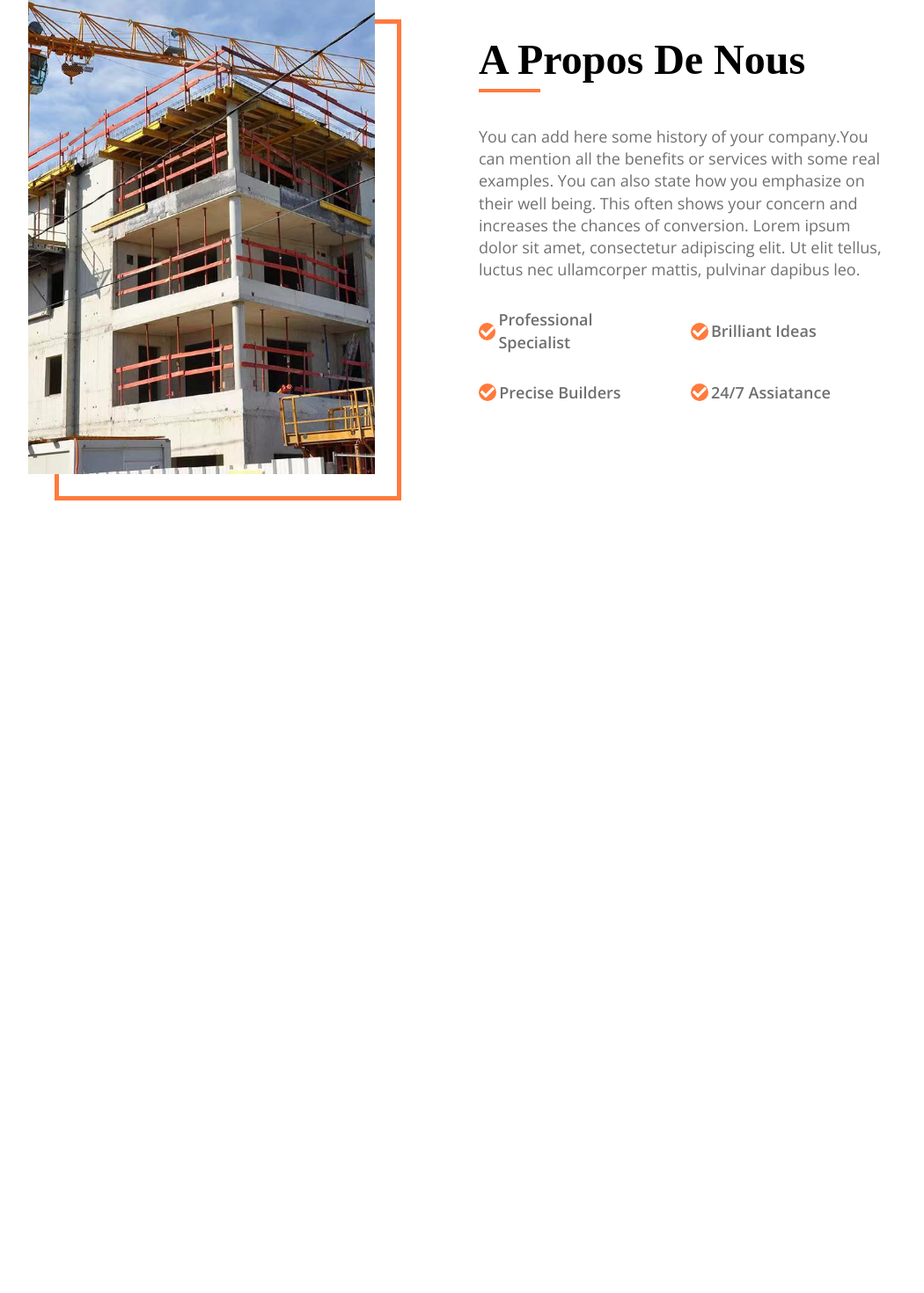
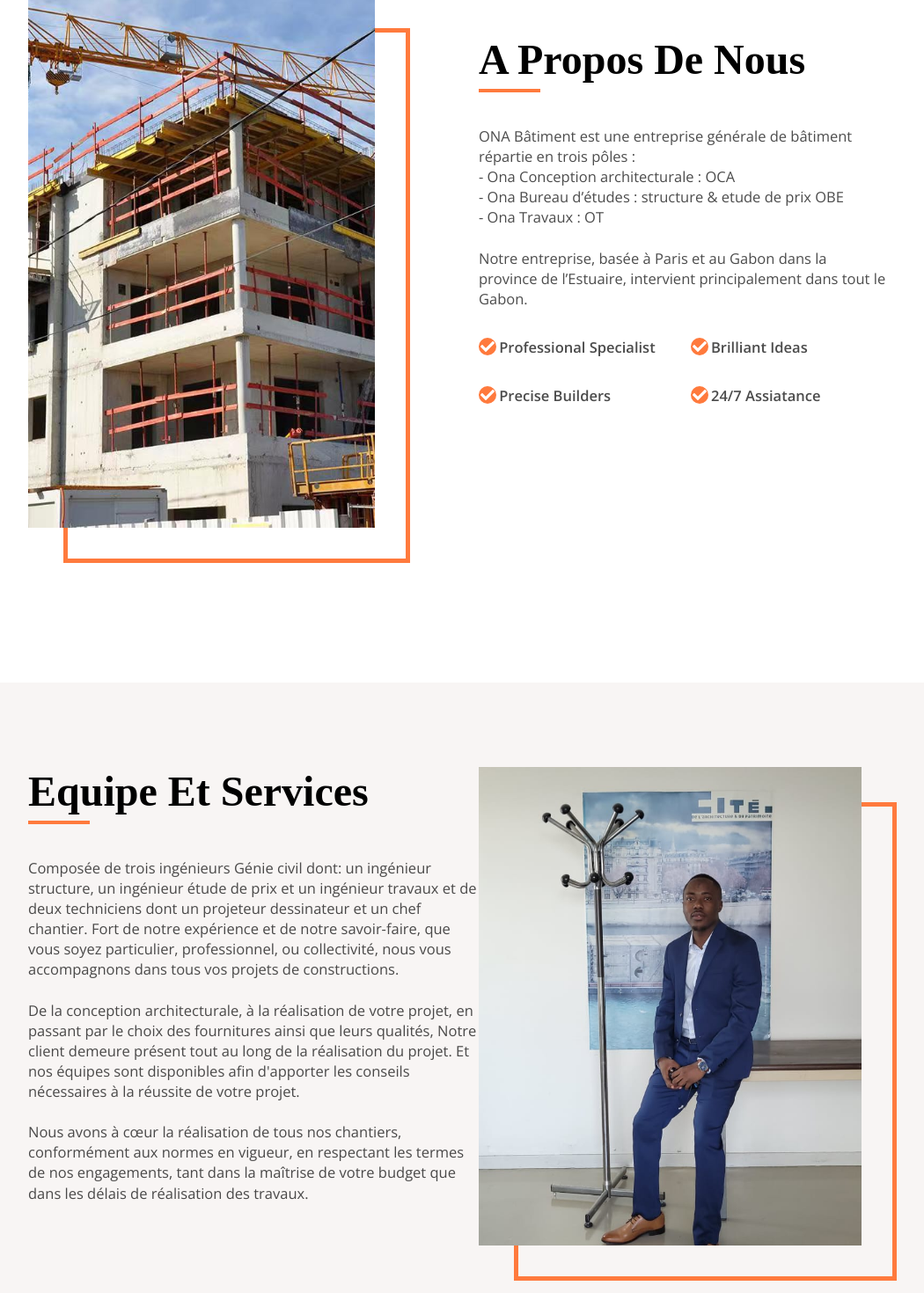
Before and after one commit to William-Hortone/ona-btm, a React (Create React App) app: page /about in a window 1280 px wide. Shown: the part 584-2054 px from the top of the page at 88% size, without its empty margins (96-1146 px from the left). Before the commit the page ends 1280 px from the top, so only its background shows below. Built offline with nearby package versions, Linux system fonts and the light colour scheme; a web font is replaced by a local one.

Commit message:
updated the about page

```diff
--- a/src/App.js
+++ b/src/App.js
@@ -24,6 +24,7 @@ const App = () => {
         <Route path="/projects" element={<Projects />} />
         <Route path="/contact" element={<Contact />} />
       </Routes>
+      <Footer />
     </div>
   );
 };
--- a/src/Pages/Home/Home.jsx
+++ b/src/Pages/Home/Home.jsx
@@ -1,12 +1,11 @@
 import React from "react";
+import { Consultation } from "../../components";
 import {
   Header,
   Description,
   Specialization,
   RecentProjects,
-  Footer,
 } from "../../containers";
-import { Consultation } from "../../components";
 
 const Home = () => {
   return (
@@ -16,7 +15,6 @@ const Home = () => {
       <Consultation />
       <Specialization />
       <RecentProjects />
-      <Footer />
     </div>
   );
 };
--- a/src/Pages/about/About.jsx
+++ b/src/Pages/about/About.jsx
@@ -1,13 +1,15 @@
 import React from "react";
-import { HeadImage, CardImage, HeadText } from "../../components";
+import { HeadImage, Consultation } from "../../components";
 import images from "../../constants/images";
-import { Story } from "../../containers";
+import { Story, Team } from "../../containers";
 
 const About = () => {
   return (
     <div className="app__about">
       <HeadImage title="A Propos" img={images.building7} />
       <Story />
+      <Team />
+      <Consultation />
     </div>
   );
 };
--- a/src/components/CardImage/cardImage.css
+++ b/src/components/CardImage/cardImage.css
@@ -1,7 +1,7 @@
 .app__cardImage{
     flex: 1;
     width: 85%;
-    height:90%;
+    height:100%;
     position: relative;
 }
 .app__cardImage img{
@@ -17,8 +17,8 @@
     height: 100%;
     background : transparent;
     position: absolute;
-    right: -30px;
-    bottom: -30px;
+    right: -40px;
+    bottom: -40px;
     border: 5px solid var(--color-orange);
     z-index: 0;
 }
--- a/src/containers/Story/Story.jsx
+++ b/src/containers/Story/Story.jsx
@@ -14,12 +14,13 @@ const Story = () => {
         <HeadText title="A Propos De Nous" />
         <div className="story-description">
           <p>
-            You can add here some history of your company.You can mention all
-            the benefits or services with some real examples. You can also state
-            how you emphasize on their well being. This often shows your concern
-            and increases the chances of conversion. Lorem ipsum dolor sit amet,
-            consectetur adipiscing elit. Ut elit tellus, luctus nec ullamcorper
-            mattis, pulvinar dapibus leo.
+            ONA Bâtiment est une entreprise générale de bâtiment répartie en
+            trois pôles : <br />
+            - Ona Conception architecturale : OCA <br />
+            - Ona Bureau d’études : structure & etude de prix OBE <br />- Ona
+            Travaux : OT <br />
+            <br /> Notre entreprise, basée à Paris et au Gabon dans la province
+            de l’Estuaire, intervient principalement dans tout le Gabon.
           </p>
           <div className="app__story-description-items">
             <div>
--- a/src/containers/Story/story.css
+++ b/src/containers/Story/story.css
@@ -3,6 +3,7 @@
     height: 100vh;
     display: flex;
     background-color: #fff;
+    margin-bottom: 5rem;
 }
 .app__story-left-box{
     flex: 1;
@@ -12,10 +13,10 @@
     padding: 3rem ;
 }
 .story-description p{
-    font-size: 18px;
+    font-size: 16.5px;
     line-height: 1.4;
     color: #000;
-    opacity: .56;
+    opacity: .7;
     font-family: var(--font-alt);
 }
 .app__story-description-items{
@@ -47,7 +48,6 @@
 }
 @media screen and (max-width: 1200px){
     .app__story-right-box{
-
         padding: 0rem ;
     }
 
--- /dev/null
+++ b/src/containers/Team/Team.jsx
@@ -0,0 +1,38 @@
+import React from "react";
+import "./team.css";
+import images from "../../constants/images";
+import { CardImage, HeadText } from "../../components";
+
+const Team = () => {
+  return (
+    <div className="app__team section__padding">
+      <div className="app__team-left-box">
+        <HeadText title="Equipe Et Services" />
+        <p>
+          Composée de trois ingénieurs Génie civil dont: un ingénieur structure,
+          un ingénieur étude de prix et un ingénieur travaux et de deux
+          techniciens dont un projeteur dessinateur et un chef chantier. Fort de
+          notre expérience et de notre savoir-faire, que vous soyez particulier,
+          professionnel, ou collectivité, nous vous accompagnons dans tous vos
+          projets de constructions.
+          <br /> <br />
+          De la conception architecturale, à la réalisation de votre projet, en
+          passant par le choix des fournitures ainsi que leurs qualités, Notre
+          client demeure présent tout au long de la réalisation du projet. Et
+          nos équipes sont disponibles afin d'apporter les conseils nécessaires
+          à la réussite de votre projet.
+          <br /> <br />
+          Nous avons à cœur la réalisation de tous nos chantiers, conformément
+          aux normes en vigueur, en respectant les termes de nos engagements,
+          tant dans la maîtrise de votre budget que dans les délais de
+          réalisation des travaux.
+        </p>
+      </div>
+      <div className="app__team-right-box">
+        <CardImage img={images.boss} />
+      </div>
+    </div>
+  );
+};
+
+export default Team;
--- /dev/null
+++ b/src/containers/Team/team.css
@@ -0,0 +1,31 @@
+.app__team{
+    width: 100%;
+    height: 100vh;
+    background-color: #F8F5F4;
+    display: flex;
+    flex-direction: row;
+    padding-bottom: 10rem;
+}
+.app__team-left-box{
+    flex: 1;
+    display: flex;
+    flex-direction: column;
+    /* padding: 3rem 3rem 0 0 ; */
+}
+.app__team-left-box p{
+    font-size: 16.5px;
+    line-height: 1.4;
+    color: #000;
+    opacity: .7;
+    font-family: var(--font-alt);
+}
+.app__team-right-box{
+    flex: 1;
+}
+@media screen and ( max-width: 900px ) {
+    .app__team{
+        flex-direction: column;
+        height: auto;
+        gap: 2rem;
+    }
+}
--- a/src/containers/index.js
+++ b/src/containers/index.js
@@ -5,6 +5,7 @@ import RecentProjects from "./RecentProjects/RecentProjects";
 import Navbar from "./Navbar/Navbar";
 import Specialization from "./Specialization/Specialization";
 import Story from "./Story/Story";
+import Team from "./Team/Team";
 
 export {
   Description,
@@ -14,4 +15,5 @@ export {
   Header,
   RecentProjects,
   Story,
+  Team,
 };
```
